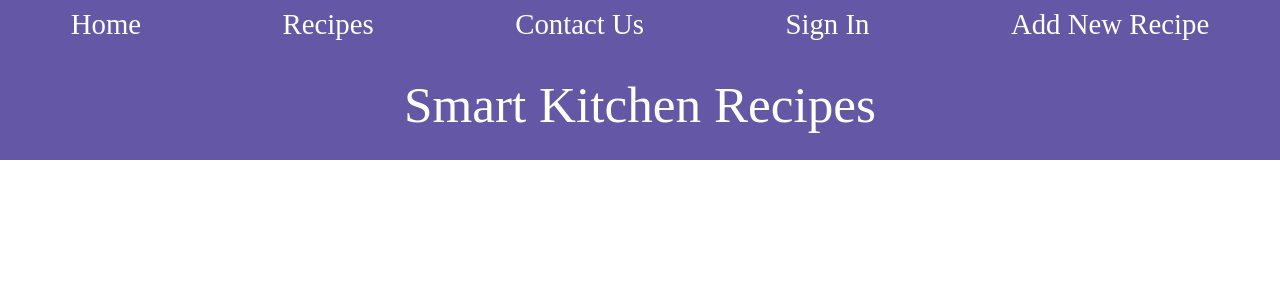
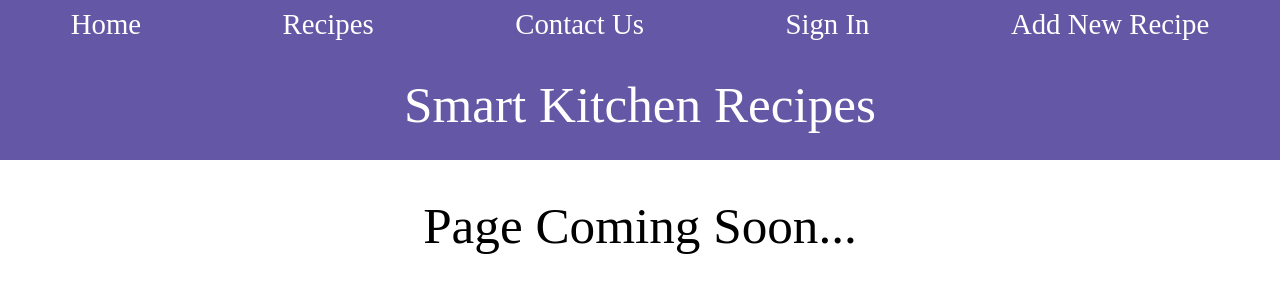
Before and after one commit to mtrew2015/smart-kitchen, a React (Create React App) app in the folder client/smart-kitchen/: page /contact in a window 1280 px wide. Shown: the top 300 px of the page. Built offline with nearby package versions, Linux system fonts and the light colour scheme.

Commit message:
added contact component (not yet set up)

```diff
--- a/client/smart-kitchen/src/App.js
+++ b/client/smart-kitchen/src/App.js
@@ -7,7 +7,8 @@ import NewRecipe from './views/newRecipe/newRecipe';
 import RecipeCard from './components/recipeCard/recipeCard';
 import ViewRecipe from './views/viewRecipe/viewRecipe';
 import EditRecipe from './views/editRecipe/editRecipe';
-import login from './views/login /login';
+import Login from './views/login /login';
+import Contact from './views/contact/contact';
 
 function App() {
 	return (
@@ -17,7 +18,8 @@ function App() {
 			<Route exact path="/new" component={NewRecipe}/>
 			<Route exact path="/recipes/:id" component={ViewRecipe}/>
 			<Route exact path="/recipes/edit/:id" component={EditRecipe}/>
-			<Route exact path="/login" component={login}/>
+			<Route exact path="/login" component={Login}/>
+			<Route exact path="/contact" component={Contact}/>
 		</div>
 	);
 }
--- a/client/smart-kitchen/src/components/nav/nav.js
+++ b/client/smart-kitchen/src/components/nav/nav.js
@@ -8,7 +8,7 @@ function Nav() {
 		<nav className="nav">
 			<NavLink to="/">Home</NavLink>
 			<NavLink to="/">Recipes</NavLink>
-			<NavLink to="/">Contact Us</NavLink>
+			<NavLink to="/contact">Contact Us</NavLink>
 			<NavLink to="/login">Sign In</NavLink>
 			<NavLink to="/new">Add New Recipe</NavLink>
 		</nav>
--- /dev/null
+++ b/client/smart-kitchen/src/views/contact/contact.js
@@ -0,0 +1,12 @@
+import React, { Component } from 'react';
+
+class Contact extends Component {
+	render() {
+		return (
+			<div>
+				<h1>Page Coming Soon...</h1>
+			</div>
+		);
+	}
+}
+export default Contact;
```
Also changed, not shown: client/smart-kitchen/src/views/contact/contact.scss (added).
